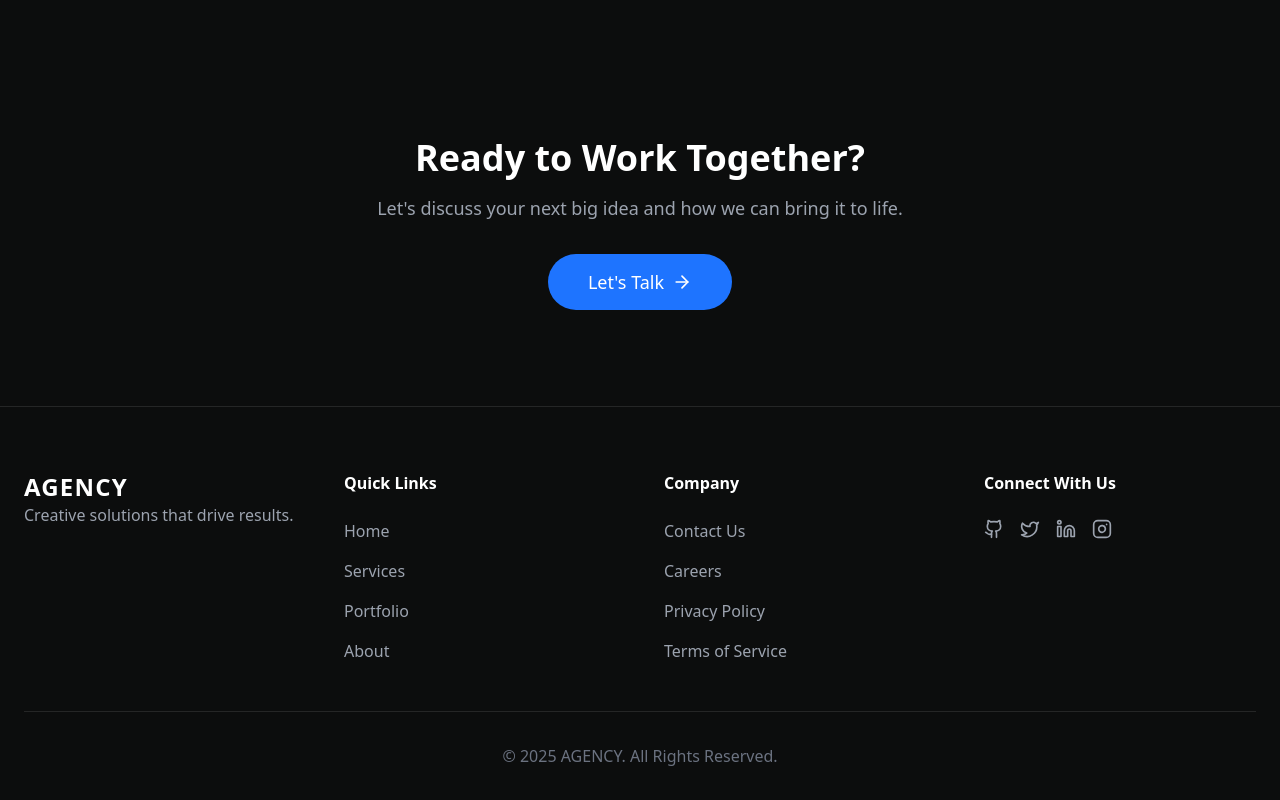
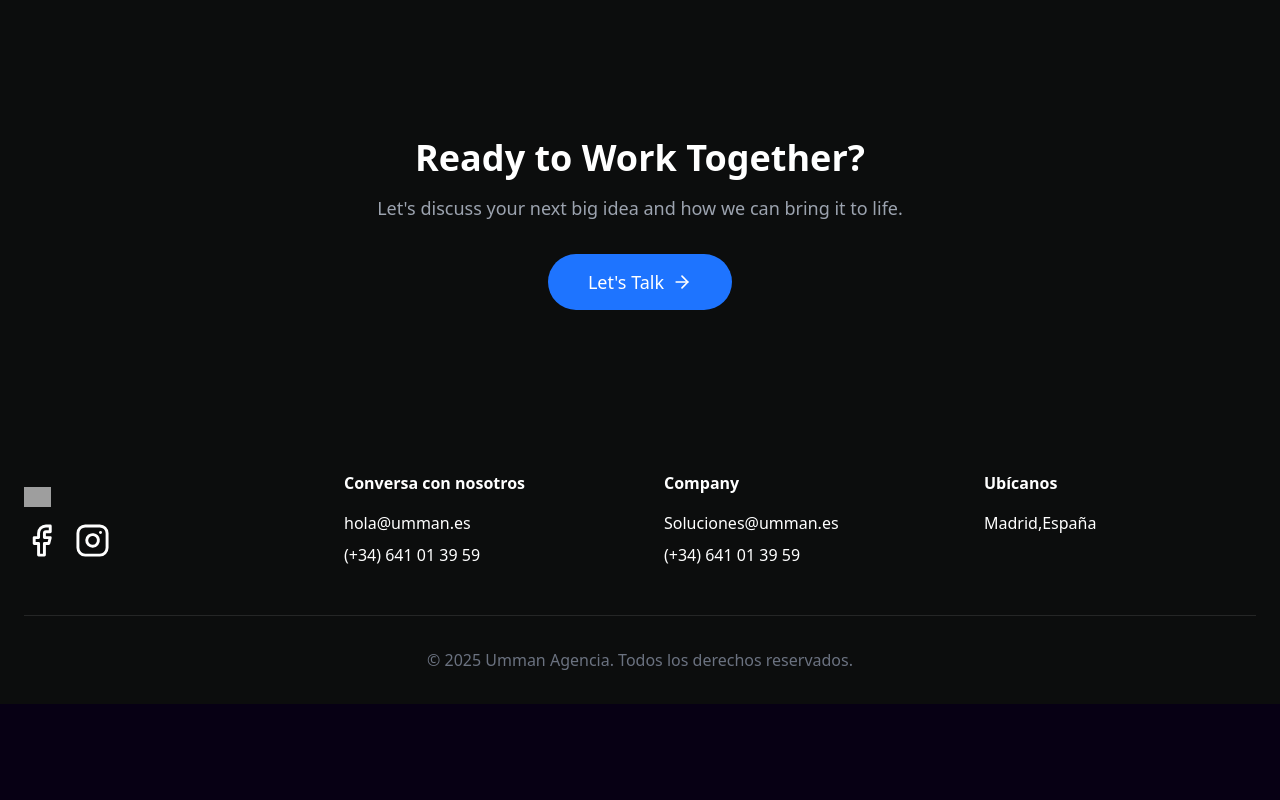
Before and after one commit to Umman-Agency/website, a React (Vite) app: page /project/1 in a window 1280 px wide. Shown: the part 3460-4260 px from the top of the page. After the commit the page ends 4164 px from the top, so only its background shows below. Built offline with nearby package versions, Linux system fonts and the light colour scheme; grey boxes are pictures that could not be loaded.

Commit message:
fix: transcript for all site

```diff
--- a/src/components/Footer.jsx
+++ b/src/components/Footer.jsx
@@ -1,33 +1,34 @@
-import React from 'react';
-import { Github, Twitter, Linkedin, Instagram } from 'lucide-react';
-import { toast } from './ui/use-toast';
-import { useNavigate } from 'react-router-dom';
+import React from "react";
+import { Github, Twitter, Linkedin, Instagram, Facebook } from "lucide-react";
+import { toast } from "./ui/use-toast";
+import { useNavigate } from "react-router-dom";
 
 const Footer = () => {
   const navigate = useNavigate();
 
   const handleSocialClick = () => {
-        toast({
-            title: "Feature Not Implemented 🚧",
-            description: "This feature isn't implemented yet—but don't worry! You can request it in your next prompt! 🚀",
-        });
+    // toast({
+    //     title: "Feature Not Implemented 🚧",
+    //     description: "This feature isn't implemented yet—but don't worry! You can request it in your next prompt! 🚀",
+    // });
   };
 
   const handleNavClick = (e) => {
     e.preventDefault();
-        const href = e.currentTarget.getAttribute('href');
-        const [path, id] = href.split('#');
+    const href = e.currentTarget.getAttribute("href");
+    const [path, id] = href.split("#");
 
-        if (path === '/' || path === '') { // Handles both '/#section' and '#section'
-            navigate('/');
+    if (path === "/" || path === "") {
+      // Handles both '/#section' and '#section'
+      navigate("/");
       setTimeout(() => {
         if (id) {
           const targetElement = document.getElementById(id);
           if (targetElement) {
-                        targetElement.scrollIntoView({ behavior: 'smooth' });
+            targetElement.scrollIntoView({ behavior: "smooth" });
           }
         } else {
-                    window.scrollTo({ top: 0, behavior: 'smooth' });
+          window.scrollTo({ top: 0, behavior: "smooth" });
         }
       }, 100);
     } else {
@@ -37,61 +38,85 @@ const Footer = () => {
 
   const footerSections = [
     {
-            title: 'Quick Links',
-            links: [
-                { name: 'Home', href: '/#' },
-                { name: 'Services', href: '/#services' },
-                { name: 'Portfolio', href: '/#portfolio' },
-                { name: 'About', href: '/#about' },
+      title: "Conversa con nosotros",
+      items: [
+        { name: "hola@umman.es", href: "/#" },
+        { name: "(+34) 641 01 39 59", href: "/#services" },
       ],
     },
     {
-            title: 'Company',
-            links: [
-                { name: 'Contact Us', href: '/contact' },
-                { name: 'Careers', href: '#' },
-                { name: 'Privacy Policy', href: '#' },
-                { name: 'Terms of Service', href: '#' },
+      title: "Company",
+      items: [
+        { name: "Soluciones@umman.es", href: "/#" },
+        { name: "(+34) 641 01 39 59", href: "/#services" },
+      ],
+    },
+    {
+      title: "Ubícanos",
+      items: [
+        { name: "Madrid,España", href: "/#" },
       ],
     },
   ];
 
   const socialLinks = [
-        { icon: <Github size={20} />, name: 'Github' },
-        { icon: <Twitter size={20} />, name: 'Twitter' },
-        { icon: <Linkedin size={20} />, name: 'Linkedin' },
-        { icon: <Instagram size={20} />, name: 'Instagram' },
+    { icon: <Facebook size={35} />, name: "Facebook" },
+    { icon: <Instagram size={35} />, name: "Instagram" },
   ];
 
   return (
-        <footer className="bg-[#0C0D0D] border-t border-white/10 pt-16 pb-8">
+    <footer className="bg-[#0C0D0D] border-t border-transparent pt-16 pb-8">
       <div className="container mx-auto px-6">
         <div className="grid grid-cols-1 md:grid-cols-2 lg:grid-cols-4 gap-12">
-                    <div className="lg:col-span-1">
-                        <p className="text-2xl font-bold text-white tracking-wider glow-effect">AGENCY</p>
-                        <p className="text-gray-400">Creative solutions that drive results.</p>
+          <div className="w-1/2">
+            <img
+              src="https://horizons-cdn.hostinger.com/258a96df-c479-4700-b7e2-08531e163395/130c0ec97cd22462d55901dd18cc0030.png"
+              alt="Umman Logo"
+              className="h-5 w-auto mt-4 mb-4"
+            />{" "}
+            {/* Changed h-10 to h-5 */}
+            <div className="flex space-x-4">
+              {socialLinks.map((social) => (
+                <button
+                  key={social.name}
+                  onClick={handleSocialClick}
+                  className="text-white-400 margin hover:text-accent-clearBlue transition-colors duration-300"
+                >
+                  {social.icon}
+                </button>
+              ))}
             </div>
+          </div>
+          {/* <div className="lg:col-span-1">
+            <p className="text-2xl font-bold text-white tracking-wider glow-effect">
+              AGENCY
+            </p>
+            <p className="text-gray-400">
+              Creative solutions that drive results.
+            </p>
+          </div> */}
 
           {footerSections.map((section) => (
             <div key={section.title}>
-                            <p className="font-semibold text-white mb-6">{section.title}</p>
-                            <ul className="space-y-4">
-                                {section.links.map((link) => (
+              <p className="font-semibold text-white mb-4">{section.title}</p>
+              <ul className="space-y-2">
+                {section.items.map((link) => (
                   <li key={link.name}>
                     <a
                       href={link.href}
                       onClick={(e) => {
-                                              if (link.href === '/contact') {
+                        if (link.href === "/contact") {
                           e.preventDefault();
-                                                  navigate('/contact');
-                                              } else if (link.href.includes('#')) {
+                          navigate("/contact");
+                        } else if (link.href.includes("#")) {
                           handleNavClick(e);
                         } else {
                           e.preventDefault();
                           handleSocialClick();
                         }
                       }}
-                                          className="text-gray-400 hover:text-accent-clearBlue transition-colors duration-300">
+                      className="text-white-400 hover:text-accent-clearBlue transition-colors duration-300"
+                    >
                       {link.name}
                     </a>
                   </li>
@@ -99,20 +124,9 @@ const Footer = () => {
               </ul>
             </div>
           ))}
-
-                     <div>
-                        <p className="font-semibold text-white mb-6">Connect With Us</p>
-                        <div className="flex space-x-4">
-                            {socialLinks.map((social) => (
-                                <button key={social.name} onClick={handleSocialClick} className="text-gray-400 hover:text-accent-clearBlue transition-colors duration-300">
-                                    {social.icon}
-                                </button>
-                            ))}
-                        </div>
-                    </div>
         </div>
         <div className="mt-12 pt-8 border-t border-white/10 text-center text-gray-500">
-                    <p>&copy; {new Date().getFullYear()} AGENCY. All Rights Reserved.</p>
+          <p>&copy; {new Date().getFullYear()} Umman Agencia. Todos los derechos reservados.</p>
         </div>
       </div>
     </footer>
--- a/src/components/Hero.jsx
+++ b/src/components/Hero.jsx
@@ -12,6 +12,16 @@ const Hero = () => {
       <div className="absolute inset-0 bg-gradient-to-b from-black/70 via-black/50 to-black/70"></div>
 
       <div className="relative z-10 px-4 sm:px-6 lg:px-8 max-w-4xl mx-auto">
+        {/* <motion.div
+          initial={{ opacity: 0, y: 20 }}
+          animate={{ opacity: 1, y: 0 }}
+          transition={{ duration: 0.8, delay: 0.2 }}
+          className="mb-4"
+        >
+          <span className="inline-block bg-accent-purple/20 text-accent-purple text-sm font-semibold px-4 py-2 rounded-full tracking-wide uppercase">
+            Ecosistema Tringo
+          </span>
+        </motion.div> */}
 
         <motion.h1
           initial={{ opacity: 0, y: 20 }}
@@ -39,7 +49,7 @@ const Hero = () => {
           <Button
             asChild
             size="lg"
-            className="bg-accent-clearBlue hover:bg-accent-clearBlue/90 text-white text-lg font-semibold py-7 px-10 rounded-full shadow-lg shadow-accent-clearBlue/40 transition-all duration-300 hover:scale-105 group"
+            className="bg-accent-clearBlue hover:bg-accent-clearBlue/90 text-white text-lg font-regular py-7 px-10 shadow-lg shadow-accent-clearBlue/40 transition-all duration-300 hover:scale-105 group"
           >
             <Link to="/contact">
               ¿Empezamos?<ArrowRight className="ml-2 h-5 w-5 group-hover:translate-x-1 transition-transform" />
--- a/src/components/Portfolio.jsx
+++ b/src/components/Portfolio.jsx
@@ -30,16 +30,16 @@ const Portfolio = () => {
       <div className="container mx-auto px-6">
         <div className="flex flex-wrap justify-between items-end gap-8 mb-16">
           <div className="w-full lg:w-1/2">
-            <div className="inline-block px-4 py-1.5 border border-white/20 rounded-full text-sm mb-4 uppercase">
-              Portfolio
+            <div className="inline-block px-4 py-1.5 border border-white/20 rounded-full text-sm mb-4 ">
+              Portafolio
             </div>
-            <h2 className="text-3xl md:text-4xl lg:text-5xl font-bold text-white leading-tight uppercase">
-              Explore our portfolio of <span className="text-accent-clearBlue">creative solutions</span>
+            <h2 className="text-3xl md:text-4xl lg:text-5xl font-bold text-white leading-tight ">
+              Trabajo que se nota, se mide y te devuelve tiempo
             </h2>
           </div>
           <div className="w-full lg:w-1/3">
             <p className="text-lg text-gray-400">
-              Explore our portfolio full of creative solutions, from branding and web design to marketing campaigns that drive results.
+              Mira lo que hemos hecho y lo que podemos hacer contigo. Proyectos de marca, web y campañas pensados para que se vea bien… y funcione mejor.
             </p>
           </div>
         </div>
--- a/src/pages/Home.jsx
+++ b/src/pages/Home.jsx
@@ -24,7 +24,7 @@ const Home = () => {
       {/* <SubscriptionPlans /> */}
       <About />
       <SectionAnimator><Portfolio /></SectionAnimator>
-      <SectionAnimator><Testimonials /></SectionAnimator>
+      {/* <SectionAnimator><Testimonials /></SectionAnimator> */}
       <SectionAnimator><Stats /></SectionAnimator>
       <SectionAnimator><CTA /></SectionAnimator>
     </>
```
Also changed, not shown: src/components/About.jsx (+12 -12 lines), src/components/CTA.jsx (+5 -5 lines), src/components/Stats.jsx (+12 -12 lines). Lines whose indentation alone changed are shown as unchanged.
